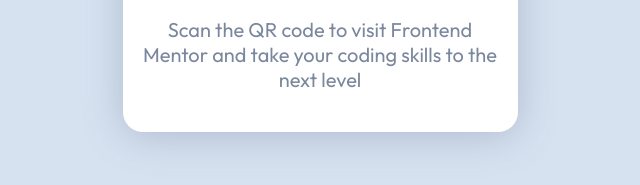
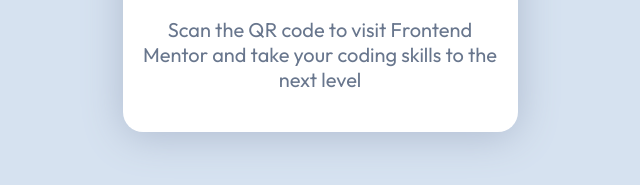
Before and after one commit to diogofilipee/qr-code-component, a website built with Vite: page index.html in a window 1280 px wide. Shown: the part 569-754 px from the top of the page, 320-960 px from the left. Built offline with nearby package versions, Linux system fonts and the light colour scheme.

Commit message:
Fix colour accessibility

```diff
--- a/css/styles.css
+++ b/css/styles.css
@@ -1,7 +1,7 @@
 :root {
   color-scheme: light dark;
   --light-gray: hsl(212, 45%, 89%);
-  --grayish-blue: hsl(220, 15%, 55%);
+  --grayish-blue: hsl(217, 15%, 48%);
   --dark-blue: hsl(218, 44%, 22%);
   --shadow: hsl(218, 25%, 75%);
   --white: #fff;
```
